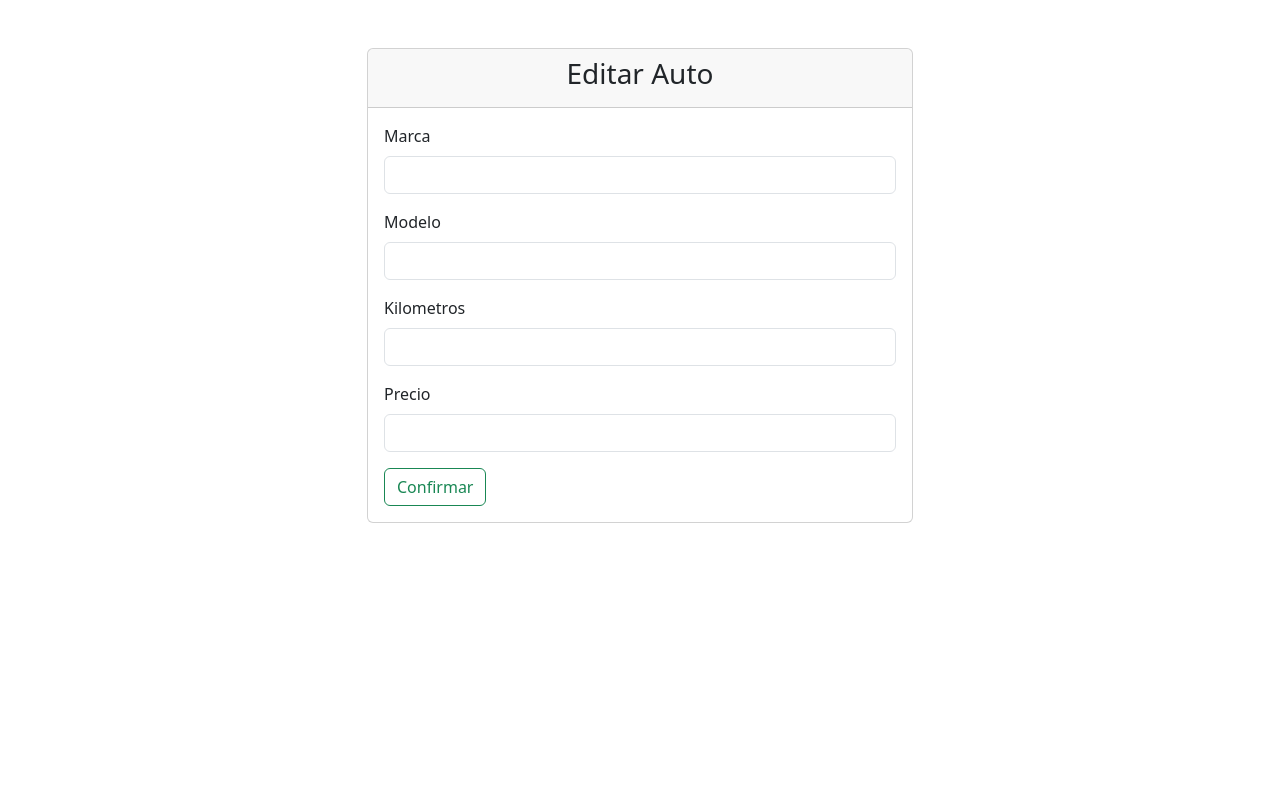
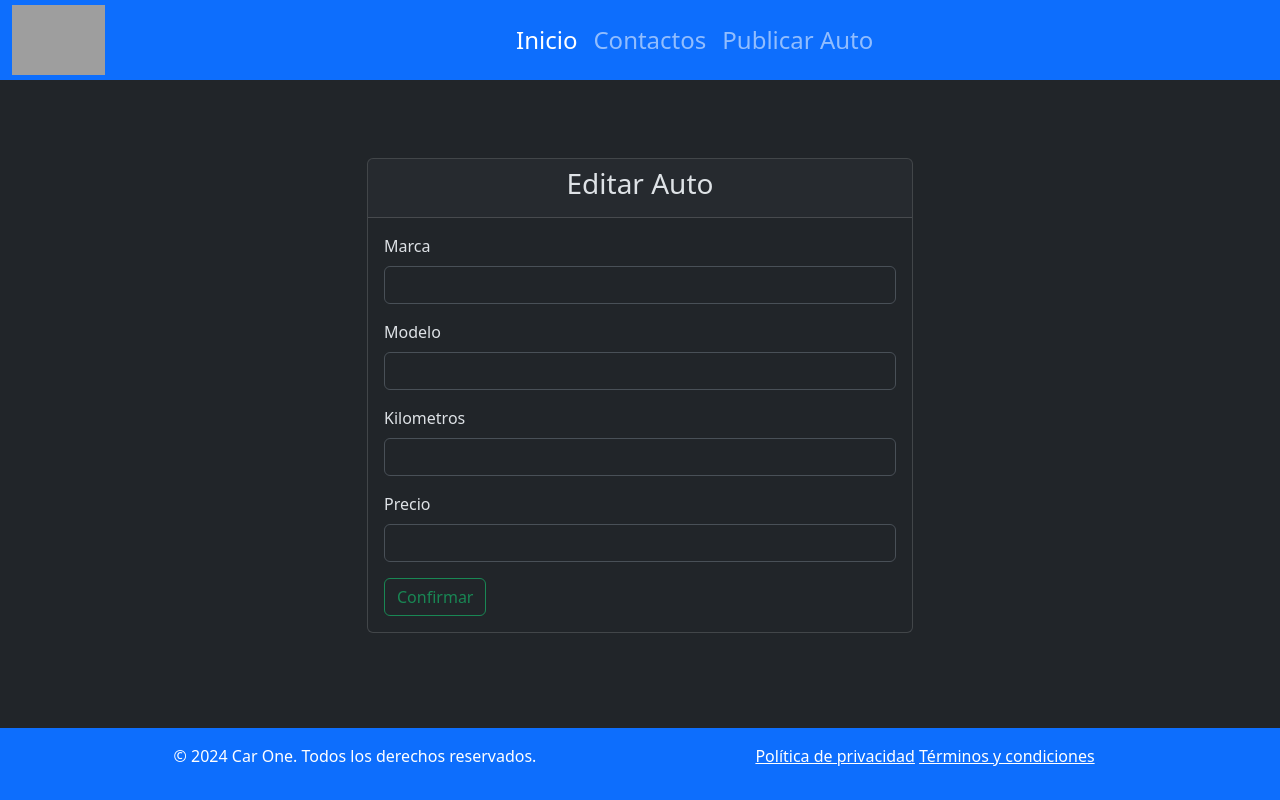
Before and after one commit to Nesko02/TP1_pagina_web_intro, a plain HTML site: page Frontend/info_autos/editar_auto/index.html in a window 1280 px wide. Drawn offline with nearby package versions, Linux system fonts and the light colour scheme; grey boxes are pictures that could not be loaded.

Commit message:
Se agrega nav y footer

```diff
--- a/Frontend/info_autos/editar_auto/index.html
+++ b/Frontend/info_autos/editar_auto/index.html
@@ -5,8 +5,57 @@
     <meta name="viewport" content="width=device-width, initial-scale=1.0">
     <title>Editar Auto</title>
     <link href="https://cdn.jsdelivr.net/npm/bootstrap@5.3.3/dist/css/bootstrap.min.css" rel="stylesheet" integrity="sha384-QWTKZyjpPEjISv5WaRU9OFeRpok6YctnYmDr5pNlyT2bRjXh0JMhjY6hW+ALEwIH" crossorigin="anonymous">
+
+    <style>
+
+        html, body {
+            height: 100%;
+            margin: 0;
+            display: flex;
+            flex-direction: column;
+        }
+
+        .navbar-custom {
+            height: 80px;
+            font-size: 1.5rem;
+            margin-bottom: 30px;
+        }
+        .navbar-brand {
+            font-size: 1.5rem;
+        }
+
+        .navbar-brand img {
+            height: 70px;
+        }
+
+
+    </style>
 </head>
-<body>
+<body data-bs-theme="dark">
+
+    <nav class="navbar navbar-expand-lg navbar-dark bg-primary navbar-custom">
+        <div class="container-fluid justify-content-center">
+
+            <a class="navbar-brand" href="/">
+                <img src="https://www.carone.com.ar/wp-content/uploads/2021/10/logo_carone_blanco1.png" alt="Logo de la Empresa" height="40">
+            </a>
+
+            <div class="collapse navbar-collapse justify-content-center" id="navbarNav">
+                <ul class="navbar-nav">
+                    <li class="nav-item">
+                        <a class="nav-link active" aria-current="page" href="/">Inicio</a>
+                    </li>
+                    <li class="nav-item">
+                        <a class="nav-link" href="/info_autos/contacto/index.html">Contactos</a>
+                    </li>
+                    <li class="nav-item">
+                        <a class="nav-link" href="/info_autos/agregar_auto/index.html">Publicar Auto</a>
+                    </li>
+                </ul>
+            </div>
+        </div>
+    </nav>
+
     <div class="container mt-5">
         <div class="row justify-content-center">
             <div class="col-md-6">
@@ -97,5 +146,22 @@
     </script>
 
     <script src="https://cdn.jsdelivr.net/npm/bootstrap@5.3.3/dist/js/bootstrap.bundle.min.js" integrity="sha384-YvpcrYf0tY3lHB60NNkmXc5s9fDVZLESaAA55NDzOxhy9GkcIdslK1eN7N6jIeHz" crossorigin="anonymous"></script>
+
+    <footer class="bg-primary text-white text-center py-3 mt-auto">
+        <div class="container">
+            <div class="row">
+                <div class="col-md-6">
+                    <p>&copy; 2024 Car One. Todos los derechos reservados.</p>
+                </div>
+                <div class="col-md-6">
+                    <p>
+                        <a href="/politica_privacidad.html" class="text-white">Política de privacidad</a>
+                        <a href="/terminos_condiciones.html" class="text-white">Términos y condiciones</a>
+                    </p>
+                </div>
+            </div>
+        </div>
+    </footer>
+
 </body>
 </html>
```
